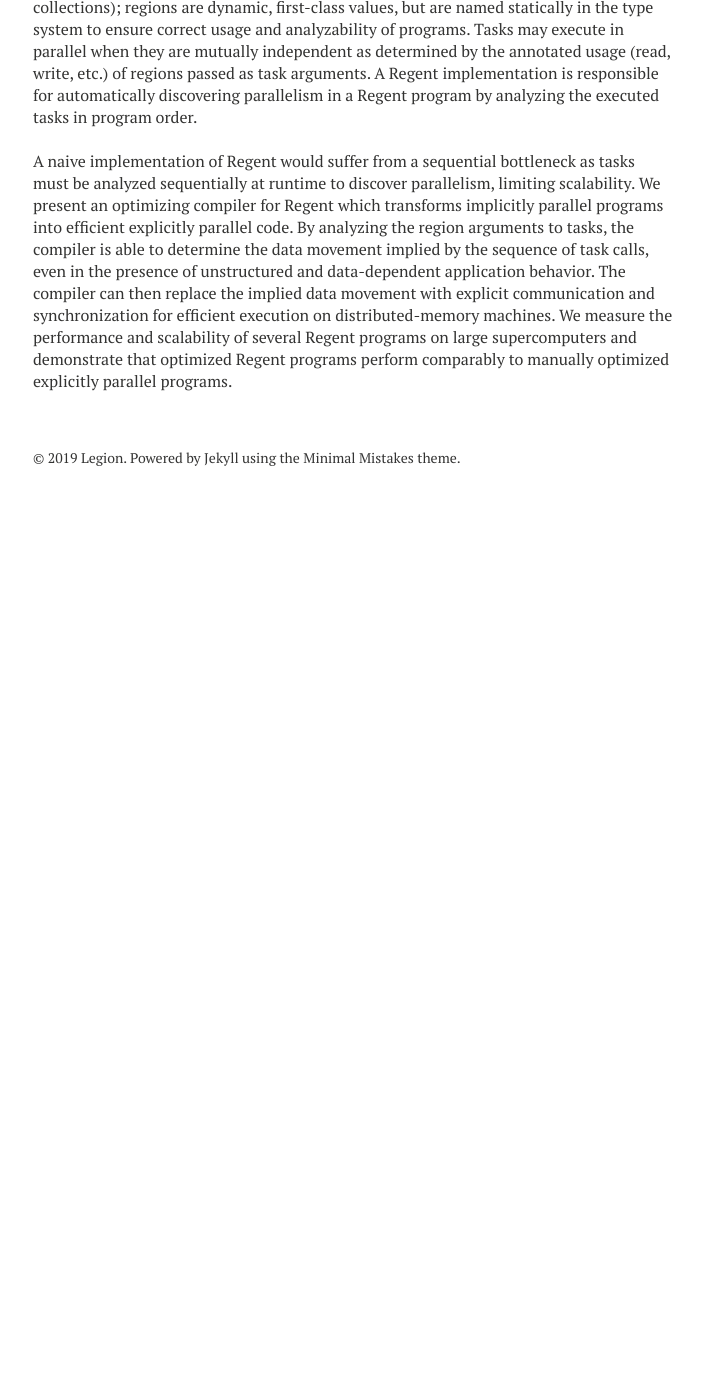
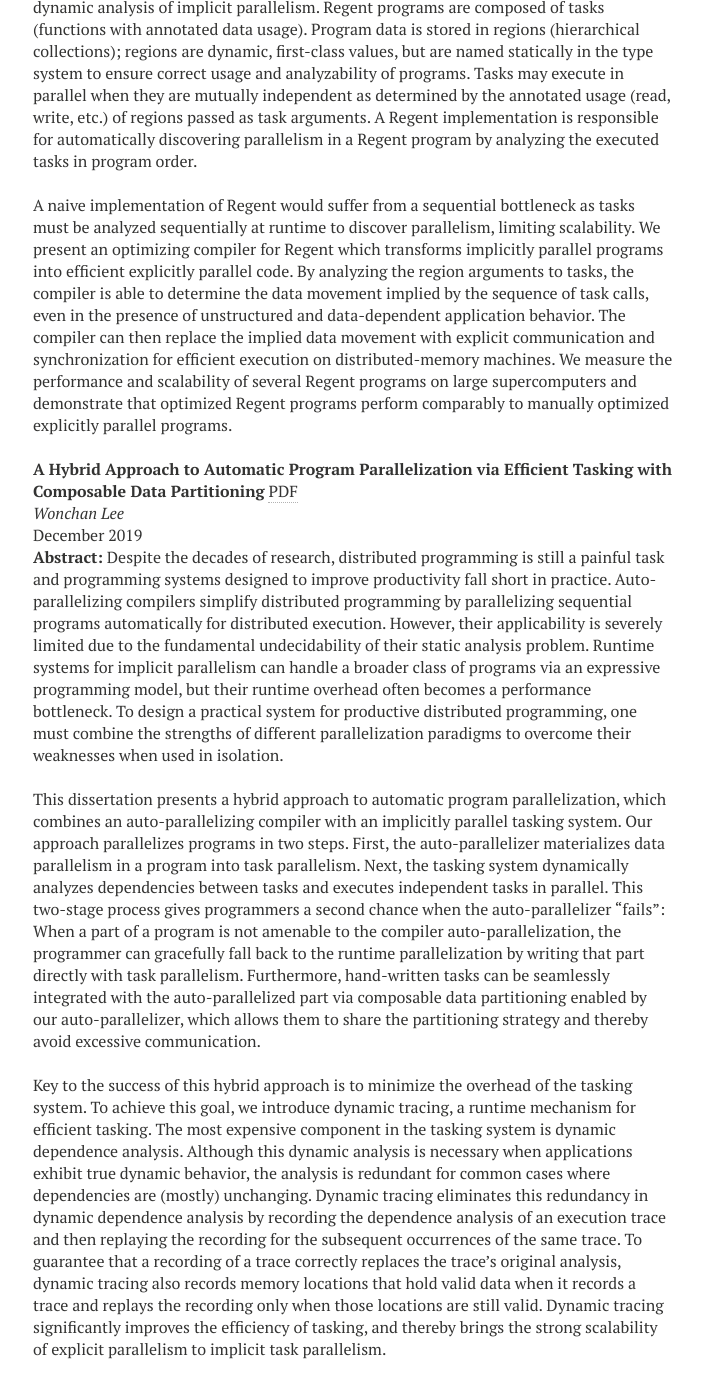
Before and after one commit to apryakhin/legion.stanford.edu, a Jekyll site: the page built from publications.md, in a window 1280 px wide and 1400 px high, scrolled down 10572 px. Shown: the whole window, without its empty margins (287-990 px from the left). Built offline with Jekyll 4.4.1, drawn with Linux system fonts in a browser that asks for light colours; nearby versions of some CDN libraries; before the commit the page ends 11088 px from its top, so only the background shows below that; some of the changed text lies outside the part shown.

Commit message:
Add Wonchan's thesis.

```diff
--- a/publications.md
+++ b/publications.md
@@ -32,6 +29,11 @@ title: Publications
   * DSLs:
       * [Singe (PPoPP 2014)](#ppopp2014) \[[PDF](/pdfs/singe2014.pdf)]
       * [Scout (WOLFHPC 2014)](#wolfhpc2014) \[[PDF](/pdfs/scout2014.pdf)]
+  * Theses:
+      * [Michael Bauer's Thesis (2014)](#bauer_thesis) \[[PDF](/pdfs/bauer_thesis.pdf)]
+      * [Sean Treichler's Thesis (2016)](#treichler_thesis) \[[PDF](/pdfs/treichler_thesis.pdf)]
+      * [Elliott Slaughter's Thesis (2017)](#slaughter_thesis) \[[PDF](/pdfs/slaughter_thesis.pdf)]
+      * [Wonchan Lee's Thesis (2019)](#lee_thesis) \[[PDF](/pdfs/lee_thesis.pdf)]
 
 ## Papers
 
@@ -569,3 +571,55 @@ machines. We measure the performance and scalability of several Regent
 programs on large supercomputers and demonstrate that optimized Regent
 programs perform comparably to manually optimized explicitly parallel
 programs.
+
+<a name="lee_thesis"></a>**A Hybrid Approach to Automatic Program Parallelization via Efficient Tasking with Composable Data Partitioning** [PDF](/pdfs/lee_thesis.pdf)<br/>
+*Wonchan Lee*<br/>
+December 2019<br/>
+**Abstract:** Despite the decades of research, distributed programming
+is still a painful task and programming systems designed to improve
+productivity fall short in practice. Auto-parallelizing compilers
+simplify distributed programming by parallelizing sequential programs
+automatically for distributed execution. However, their applicability
+is severely limited due to the fundamental undecidability of their
+static analysis problem.  Runtime systems for implicit parallelism can
+handle a broader class of programs via an expressive programming
+model, but their runtime overhead often becomes a performance
+bottleneck. To design a practical system for productive distributed
+programming, one must combine the strengths of different
+parallelization paradigms to overcome their weaknesses when used in
+isolation.
+
+This dissertation presents a hybrid approach to automatic program
+parallelization, which combines an auto-parallelizing compiler with an
+implicitly parallel tasking system. Our approach parallelizes programs
+in two steps. First, the auto-parallelizer materializes data
+parallelism in a program into task parallelism. Next, the tasking
+system dynamically analyzes dependencies between tasks and executes
+independent tasks in parallel. This two-stage process gives
+programmers a second chance when the auto-parallelizer “fails”: When a
+part of a program is not amenable to the compiler
+auto-parallelization, the programmer can gracefully fall back to the
+runtime parallelization by writing that part directly with task
+parallelism. Furthermore, hand-written tasks can be seamlessly
+integrated with the auto-parallelized part via composable data
+partitioning enabled by our auto-parallelizer, which allows them to
+share the partitioning strategy and thereby avoid excessive
+communication.
+
+Key to the success of this hybrid approach is to minimize the overhead
+of the tasking system. To achieve this goal, we introduce dynamic
+tracing, a runtime mechanism for efficient tasking. The most expensive
+component in the tasking system is dynamic dependence
+analysis. Although this dynamic analysis is necessary when
+applications exhibit true dynamic behavior, the analysis is redundant
+for common cases where dependencies are (mostly) unchanging. Dynamic
+tracing eliminates this redundancy in dynamic dependence analysis by
+recording the dependence analysis of an execution trace and then
+replaying the recording for the subsequent occurrences of the same
+trace. To guarantee that a recording of a trace correctly replaces the
+trace's original analysis, dynamic tracing also records memory
+locations that hold valid data when it records a trace and replays the
+recording only when those locations are still valid. Dynamic tracing
+significantly improves the efficiency of tasking, and thereby brings
+the strong scalability of explicit parallelism to implicit task
+parallelism.
```
Also changed, not shown: other parts of publications.md (+0 -3 lines), 1 other file.
